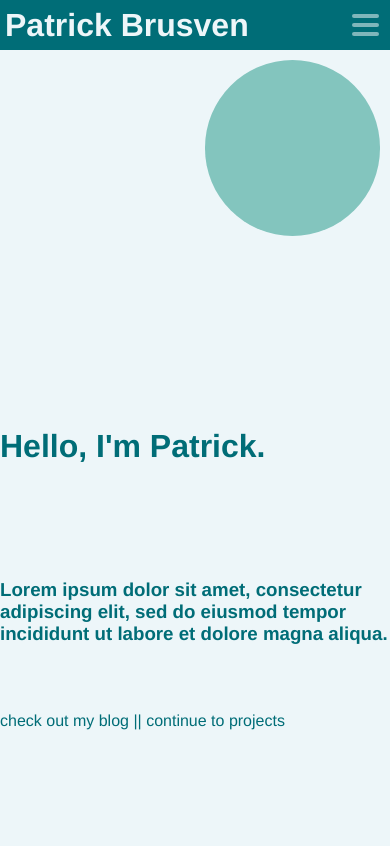
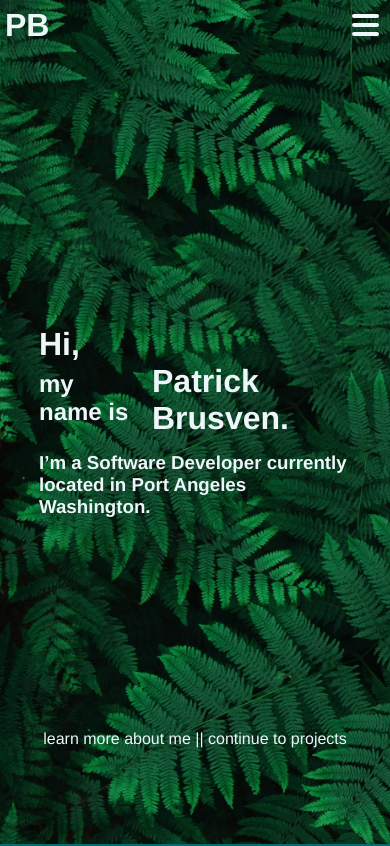
Before and after one commit to patrickbrusven/portfolio, a Vue app: page / in a window 390 px wide. Shown: the top 846 px of the page. Built offline with nearby package versions, Linux system fonts and the light colour scheme.

Commit message:
changed landing page background image and updated its content. Added appear transitions to navigation, mobileBurger and landingPage components.

```diff
--- a/src/App.vue
+++ b/src/App.vue
@@ -20,10 +20,12 @@ export default {
 
 <style>
 :root {
-  /* --offWhite: #006d77; */
-  --fillDarker: #006d77;
-  /* --textDark: #edf6f9; */
-  --fillLighter: #edf6f9;
+
+  /* --fillDarker: #006d77; */
+  --fillDarker: #edf6f9;
+
+  /* --fillLighter: #edf6f9; */
+  --fillLighter: #006d77;
   --fillLight: #83c5be;
   --fillMedium: #7fb6bb;
 }
@@ -40,7 +42,8 @@ a {
 }
 
 body {
-  background-color: var(--fillDarker);
+  /* background-color: var(--fillDarker); */
+  /* background-color: #030f0a; */
   color: var(--fillLighter);
 }
 
--- /dev/null
+++ b/src/components/CustomLogo.vue
@@ -0,0 +1,62 @@
+<template lang="html">
+  <div class="container">
+    <h1 class="p">P</h1>
+    <h1 class="b">B</h1>
+  </div>
+</template>
+
+<script>
+export default {
+  name: 'CustomLogo'
+}
+</script>
+
+<style lang="css" scoped>
+
+/* .container {
+  display: grid;
+  grid-template-rows: 1fr 1fr 1fr;
+  grid-template-columns: 1fr 1fr 1fr;
+  width: 75px;
+  height: 75px;
+}
+
+h1 {
+  font-size: 18px;
+  font-weight: bold;
+  display: inline-block;
+}
+
+.p {
+  grid-column: 1/2;
+  grid-row: 1/3;
+}
+
+.b {
+  grid-column: 2/4;
+  grid-row: 2/4;
+} */
+
+
+.container {
+  position: relative;
+}
+
+h1 {
+  font-size: 32px;
+  font-weight: bold;
+  display: inline-block;
+}
+
+.p {
+  position: relative;
+  top: -6px;
+}
+
+.b {
+  position: relative;
+  bottom: -9px;
+  right: 11px;
+}
+
+</style>
--- a/src/components/LandingPage.vue
+++ b/src/components/LandingPage.vue
@@ -1,11 +1,24 @@
 <template lang="html">
   <div class="landingPageConatiner">
-    <div class="imageContainer">
+    <transition name="fadeInBG" appear>
+      <img class="backgroundImage" src="@/assets/pexels-ryan-knight-4568976.jpg" alt="ferns">
+    </transition>
+    <div class="middle">
+      <transition name="logo" appear>
+        <h1 class="topLine">Hi,</h1>
+      </transition>
+      <transition name="logo" appear>
+        <div class="middleLine">
+          <h2>my name is</h2>
+          <h1 class="leftSpace">Patrick Brusven.</h1>
+        </div>
+      </transition>
+      <transition name="logo" appear>
+        <h3 class="bottomLine">I’m a Software Developer currently located in Port Angeles Washington.</h3>
+      </transition>
     </div>
-    <h2 class="callOut">Hello, I'm Patrick.</h2>
-    <h3 class="oneLiner">Lorem ipsum dolor sit amet, consectetur adipiscing elit, sed do eiusmod tempor incididunt ut labore et dolore magna aliqua.</h3>
     <div class="bottom">
-      <p>check out my blog ||
+      <p>learn more about me ||
       continue to projects</p>
     </div>
   </div>
@@ -14,52 +27,92 @@
 <script>
 export default {
   name: 'LandingPage',
-
 }
 </script>
 
 <style lang="css" scoped>
 .landingPageConatiner {
-  background-color: var(--fillLighter);
+  /* background-color: var(--fillDarker); */
   color: var(--fillDarker);
   height: 100vh;
   width: 100vw;
 
   display: grid;
-  grid-template-columns: 1fr 1fr 1fr 1fr;
-  grid-template-rows: 50px 1fr 1fr 1fr 1fr 1fr 1fr;
+  grid-template-columns: 1fr 1fr 1fr;
+  grid-template-rows: 1fr 2fr 1fr;
+
+  overflow: hidden;
+}
+
+.backgroundImage {
+  position: absolute;
+  top: 0px;
+  left: 0px;
+  height: 100vh;
+  width: 100vw;
+  object-fit: cover;
+  filter: brightness(0.75);
+  z-index: -2;
+}
+
+.middle {
+  grid-column: 1/4;
+  grid-row: 2/3;
+  justify-self: center;
+  align-self: center;
+  width: 80%;
+  max-width: 430px;
+}
+
+.topLine {
 
 }
 
-.callOut {
-  grid-column: 1/4;
-  grid-row: 4/6;
-  align-self: center;
-  z-index: 40;
-  text-align: left;
-  /* justify-self: center; */
-  font-size: 32px;
+.middleLine {
+  display: flex;
+  align-items: baseline;
+}
+
+.leftSpace {
+  margin-left: 10px;
+}
+
+.bottomLine {
+  margin-top: 15px;
 }
 
 
-.oneLiner {
-  grid-column: 1/5;
-  grid-row: 6/8;
+.bottom {
+  grid-column: 1/4;
+  grid-row: 3/4;
+  justify-self: center;
+  align-self: center;
 }
 
-.imageContainer {
-  grid-column: 2/5;
-  margin: 10px;
-  grid-row: 2/4;
-  justify-self: flex-end;
-  width: 45vw;
-  height: 45vw;
-  border-radius: 45vw;
-  background-color: var(--fillLight);
+/* transition styleling */
+
+.fadeInBG-enter-from {
+  opacity: 0;
 }
 
-.bottom {
-  grid-row: 7/8;
-  grid-column: 1/5;
+.fadeInBG-enter-to {
+  opacity: 1;
 }
+
+.fadeInBG-enter-active {
+  transition: opacity 0.5s ease;
+}
+
+.logo-enter-from {
+  opacity: 0;
+}
+
+.logo-enter-to {
+  opacity: 1;
+}
+
+.logo-enter-active {
+  transition: opacity 0.4s ease .3s;
+}
+
 </style>
--- a/src/components/MobileBurger.vue
+++ b/src/components/MobileBurger.vue
@@ -44,7 +44,7 @@ export default {
 .navBurger div {
   width: 27px;
   height: 4px;
-  background-color: var(--fillMedium);
+  background-color: var(--fillDarker);
   margin: 5px;
   border-radius: 3px;
 }
@@ -89,7 +89,7 @@ export default {
 
   width: 27px;
   height: 4px;
-  background-color: var(--fillMedium);
+  background-color: var(--fillDarker);
   border-radius: 3px;
 }
 
--- a/src/components/Navigation.vue
+++ b/src/components/Navigation.vue
@@ -1,15 +1,21 @@
 <template lang="html">
+<transition name="header" appear>
 <div class="header">
   <router-link to="/">
-    <h1 @click='clickName()' class="navLogo">Patrick Brusven</h1>
+    <transition name="logo" appear>
+      <h1 @click='clickName()' class="navLogo">PB</h1>
+    </transition>
   </router-link>
-  <MobileBurger @toggleNavigation='toggleNavigation'  class="mobileBurger" />
+  <transition name="logo" appear>
+    <MobileBurger @toggleNavigation='toggleNavigation'  class="mobileBurger" />
+  </transition>
   <div id="nav" class="navContainer">
     <router-link @click='toggleNavigation' to="/about">About</router-link>
     <router-link @click='toggleNavigation' to="/#projects">Projects</router-link>
     <router-link @click='toggleNavigation' to="/#contact">Contact</router-link>
   </div>
 </div>
+</transition>
 </template>
 
 
@@ -64,12 +70,14 @@ export default {
 </script>
 
 <style lang="css" scoped>
+
 a {
   text-decoration: none;
-  color: var(--fillLighter);
+  color: var(--fillDarker);
 }
+
 .header {
-  background-color: var(--fillDarker);
+  /* background-color: var(--fillDarker); */
   position: fixed;
   height: 50px;
   width: 100vw;
@@ -126,10 +134,34 @@ a {
 
 }
 
-@media screen and (min-width: 768px) {
+/* @media screen and (min-width: 768px) {
   .mobileBurger {
     display: none;
   }
+} */
+
+
+.logo-enter-from {
+  opacity: 0;
 }
 
+.logo-enter-to {
+  opacity: 1;
+}
+
+.logo-enter-active {
+  transition: opacity 0.4s ease .4s;
+}
+
+.header-enter-from {
+  opacity: 0;
+}
+
+.header-enter-to {
+  opacity: 1;
+}
+
+.header-enter-active {
+  transition: opacity 0.4s ease;
+}
 </style>
```
Also changed, not shown: src/assets/pexels-ryan-knight-4568976.jpg (added).
